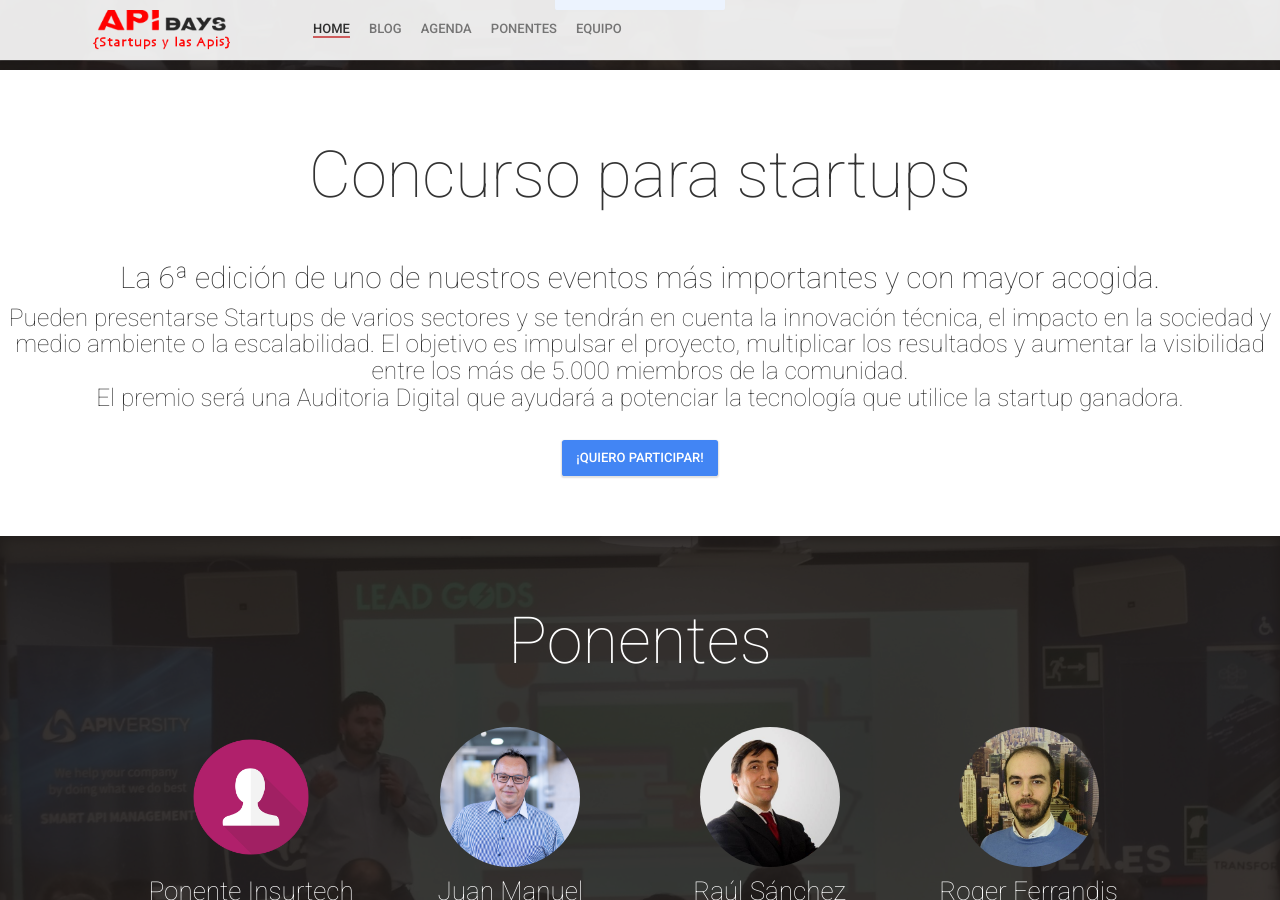
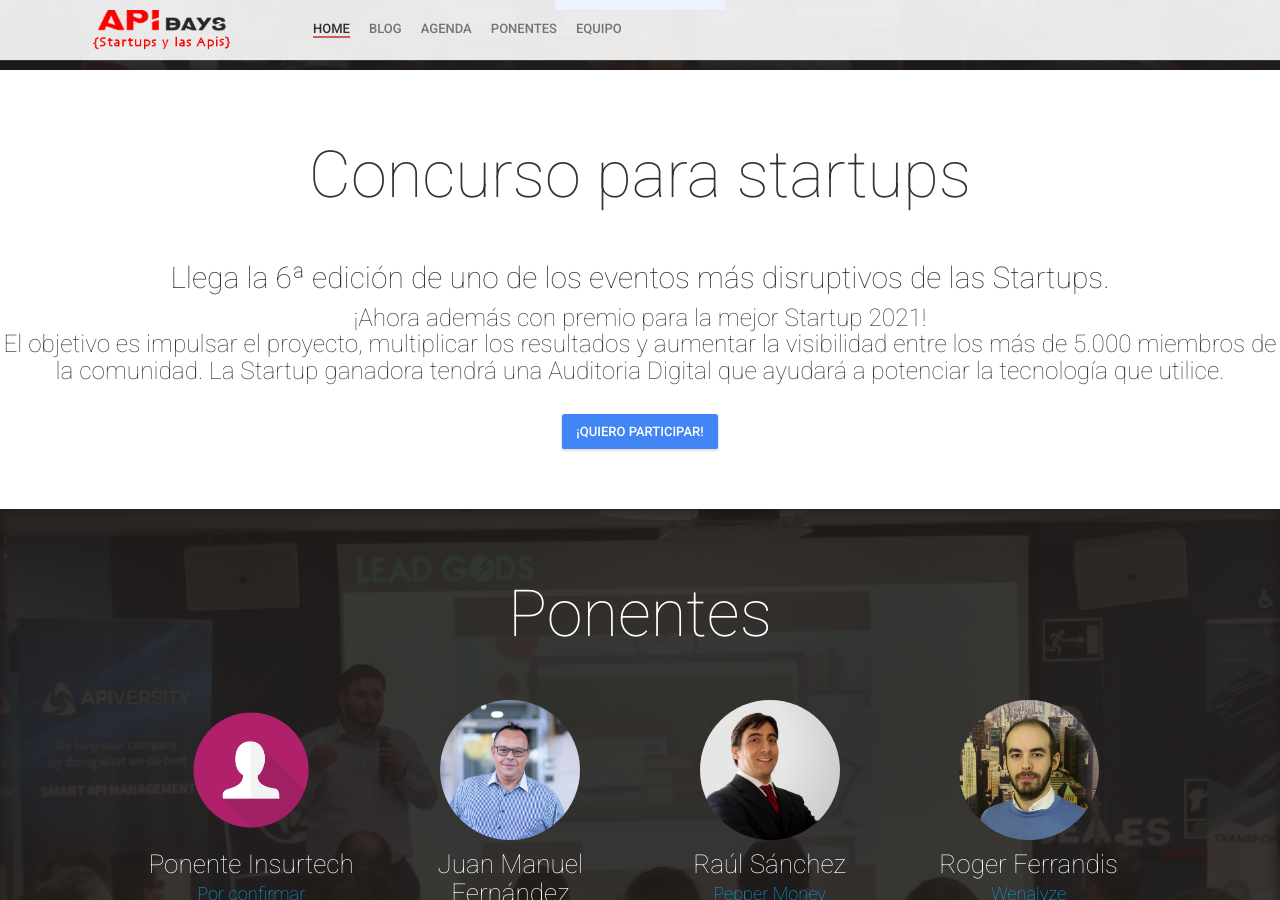
Before and after one commit to apiaddicts/startupsylasapisIII, a Jekyll site: the page built from index.html, in a window 1280 px wide and 900 px high, scrolled down 1719 px. Built offline with Jekyll 4.4.1, drawn with Linux system fonts in a browser that asks for light colours; nearby versions of some CDN libraries; comment, search, counter and statistics services are not loaded; some of the changed text lies outside the part shown.

Commit message:
Mas cambios de copys concurso y twitter

```diff
--- a/_config.yml
+++ b/_config.yml
@@ -79,10 +79,10 @@
 
 # Concurso Block
 concursoTitle: "Concurso para startups"
-concursoText: "La 6ª edición de uno de nuestros eventos más importantes y con mayor acogida.<br>"
-concursoText2: "Pueden presentarse Startups de varios sectores y se tendrán en cuenta la innovación técnica, el impacto en la sociedad y medio ambiente o la escalabilidad.
-El objetivo es impulsar el proyecto, multiplicar los resultados y aumentar la visibilidad entre los más de 5.000 miembros de la comunidad.<br>
-El premio será una Auditoria Digital que ayudará a potenciar la tecnología que utilice la startup ganadora.<br>"
+concursoText: "Llega la 6ª edición de uno de los eventos más disruptivos de las Startups.<br>"
+concursoText2: "¡Ahora además con premio para la mejor Startup 2021! <br>
+El objetivo es impulsar el proyecto, multiplicar los resultados y aumentar la visibilidad entre los más de 5.000 miembros de la comunidad.
+La Startup ganadora tendrá una Auditoria Digital que ayudará a potenciar la tecnología que utilice. <br>"
 concursoButtonLink: "https://forms.gle/QnBTDutJunK1Zc7T9"
 concursoButtonText: "¡Quiero participar!"
 
@@ -133,9 +133,7 @@
 tweetsFeedTitle: "Sigue el evento"
 twitterHashTag: "StartupsylasAPIs21"
 twitterFeed: "https://www.linkedin.com/feed/hashtag/?keywords=startupsylasapis21"
-twitterText: "Llega la 6ª edición de uno de los eventos más disruptivos de las Startups. ¡Ahora además con premio para la mejor Startup 2021!
-  Un punto de encuentro internacional entre nuevos proyectos, casos de éxito y grandes empresas, quienes inspiran a la transformación digital a través de las APIs.
-  El acceso es totalmente gratuito y online.<br> ¡Te esperamos APIAddict! <br>"
+twitterText: "Un punto de encuentro internacional entre starups, casos de éxito y grandes empresas, quienes inspiran a la transformación digital a través de las APIs. El acceso es totalmente gratuito y online.<br> ¡Te esperamos APIAddict! <br>"
 twitterButtonLink: "https://www.eventbrite.es/e/entradas-startups-y-las-apis-2021-157469817463"
 twitterButtonText: "Reservar mi plaza"
 
```
